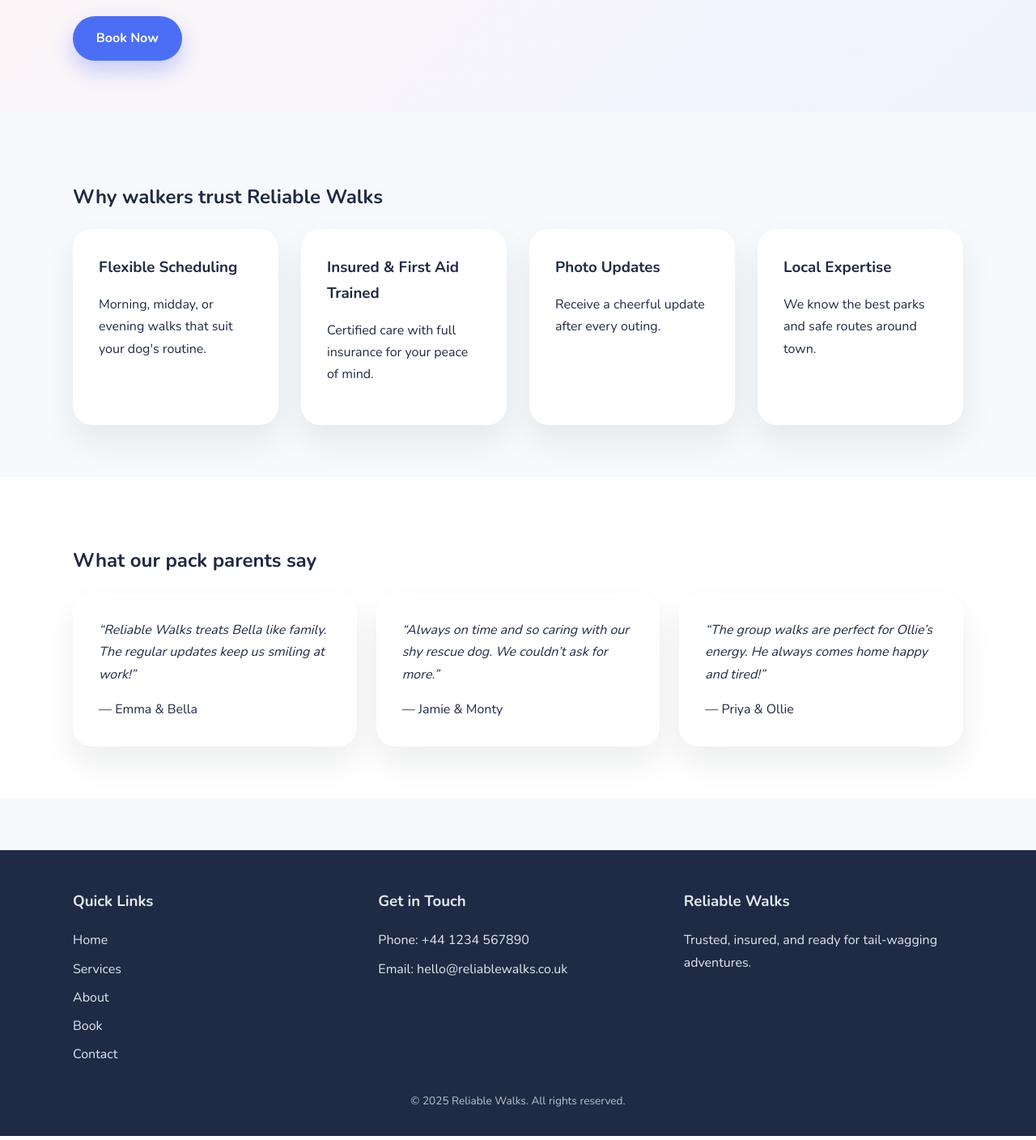
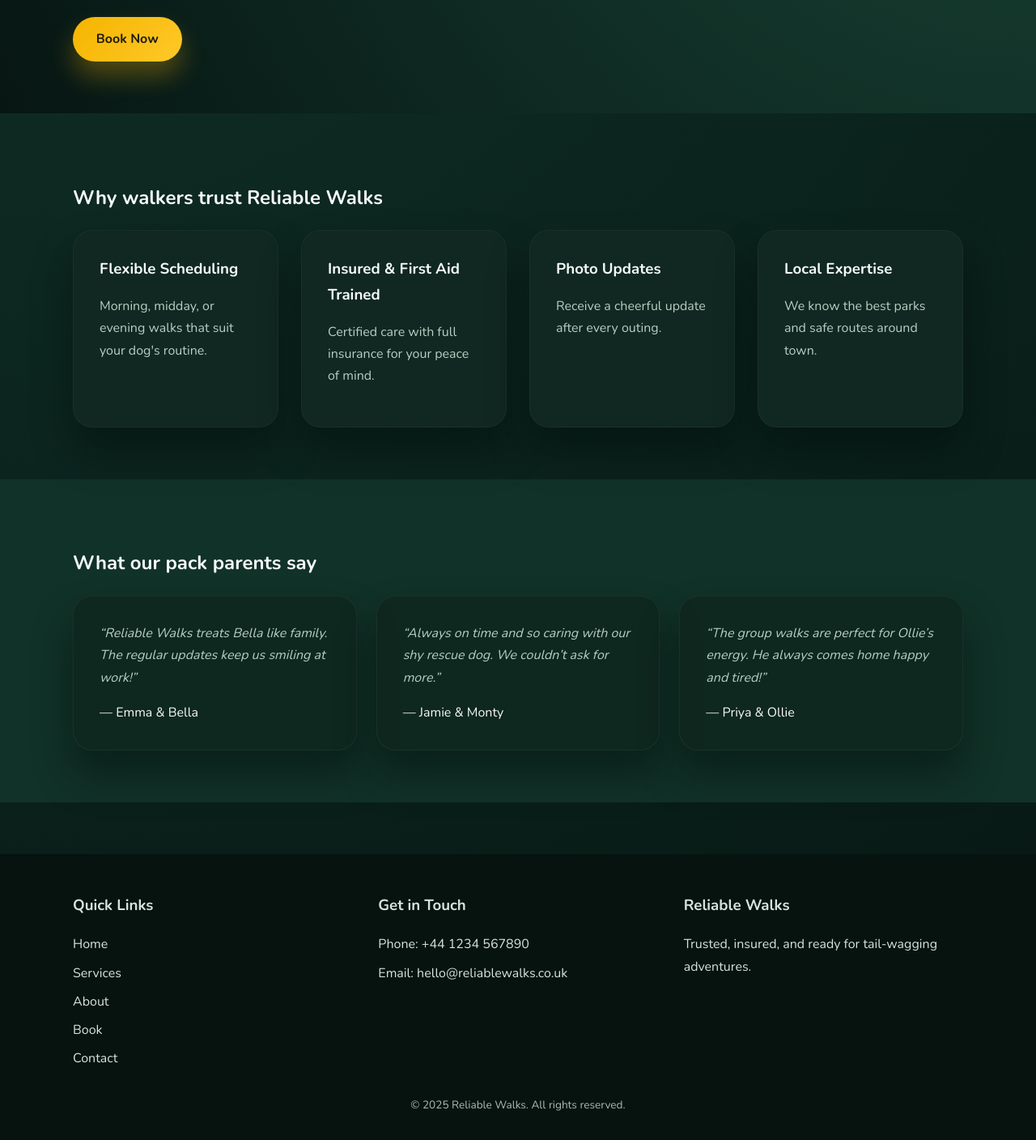
Before and after one commit to andyfast20-sketch/dogwalking5, a Flask app: page / in a window 1280 px wide. Shown: the part 570-1978 px from the top of the page at 81% size. Run offline with Flask 3, Linux system fonts and the light colour scheme.

Commit message:
Restyle site with dark green palette

```diff
--- a/app/static/css/style.css
+++ b/app/static/css/style.css
@@ -1,12 +1,14 @@
 :root {
-  --bg: #f7fafc;
-  --text: #1f2a44;
-  --accent: #4c6ef5;
-  --accent-dark: #3b5bdb;
-  --soft: #fff5f5;
-  --card: #ffffff;
-  --muted: #5c6c86;
-  --shadow: 0 20px 40px rgba(15, 23, 42, 0.08);
+  --bg: #071613;
+  --bg-alt: #0f261f;
+  --text: #f5f9f7;
+  --accent: #f5b400;
+  --accent-dark: #d99a00;
+  --soft: #113228;
+  --card: #102821;
+  --muted: #b7cec4;
+  --eyebrow: #7dd27c;
+  --shadow: 0 30px 50px rgba(2, 11, 9, 0.45);
   font-family: "Nunito", -apple-system, BlinkMacSystemFont, "Segoe UI", sans-serif;
   color: var(--text);
   background-color: var(--bg);
@@ -18,7 +20,7 @@
 
 body {
   margin: 0;
-  background-color: var(--bg);
+  background: radial-gradient(circle at top left, #103329, var(--bg));
   color: var(--text);
   line-height: 1.7;
 }
@@ -156,16 +178,16 @@ main {
 }
 
 .button.primary {
-  background: var(--accent);
-  color: #fff;
-  box-shadow: 0 12px 24px rgba(76, 110, 245, 0.3);
+  background: linear-gradient(135deg, var(--accent), #ffc928);
+  color: #1f1c0a;
+  box-shadow: 0 18px 30px rgba(245, 180, 0, 0.3);
 }
 
 .button.primary:hover,
 .button.primary:focus {
-  background: var(--accent-dark);
+  background: linear-gradient(135deg, var(--accent-dark), #ffce3d);
   transform: translateY(-2px);
-  box-shadow: 0 16px 28px rgba(76, 110, 245, 0.35);
+  box-shadow: 0 20px 34px rgba(245, 180, 0, 0.35);
 }
 
 .highlight-section,
@@ -191,6 +213,12 @@ main {
   padding: 2rem;
   border-radius: 24px;
   box-shadow: var(--shadow);
+  border: 1px solid rgba(255, 255, 255, 0.04);
+}
+
+.info-card p,
+.service-card p {
+  color: var(--muted);
 }
 
 .info-card h3,
@@ -201,12 +229,12 @@ main {
 
 .price {
   font-weight: 700;
-  color: var(--accent);
+  color: #ffce3d;
   margin-top: 1.5rem;
 }
 
 .testimonial-section {
-  background: #ffffff;
+  background: var(--soft);
 }
 
 .testimonial-grid {
@@ -216,21 +244,23 @@ main {
 }
 
 .testimonial {
-  background: var(--card);
+  background: rgba(15, 38, 31, 0.9);
   border-radius: 24px;
   box-shadow: var(--shadow);
   padding: 2rem;
   margin: 0;
+  border: 1px solid rgba(255, 255, 255, 0.05);
 }
 
 .testimonial blockquote {
   margin: 0 0 1rem;
   font-style: italic;
+  color: var(--muted);
 }
 
 .page-hero {
   padding: 6rem 0 3rem;
-  background: linear-gradient(135deg, #e9f5ff, #fff5f5);
+  background: linear-gradient(135deg, #12372c, #071613);
   text-align: center;
 }
 
@@ -316,8 +353,8 @@ textarea {
 }
 
 .site-footer {
-  background: #1f2a44;
-  color: #e2e8f0;
+  background: #06130f;
+  color: #d6e4df;
   padding: 3rem 0 2rem;
   margin-top: 4rem;
 }
```
Also changed, not shown: other parts of app/static/css/style.css (+40 -13 lines).
